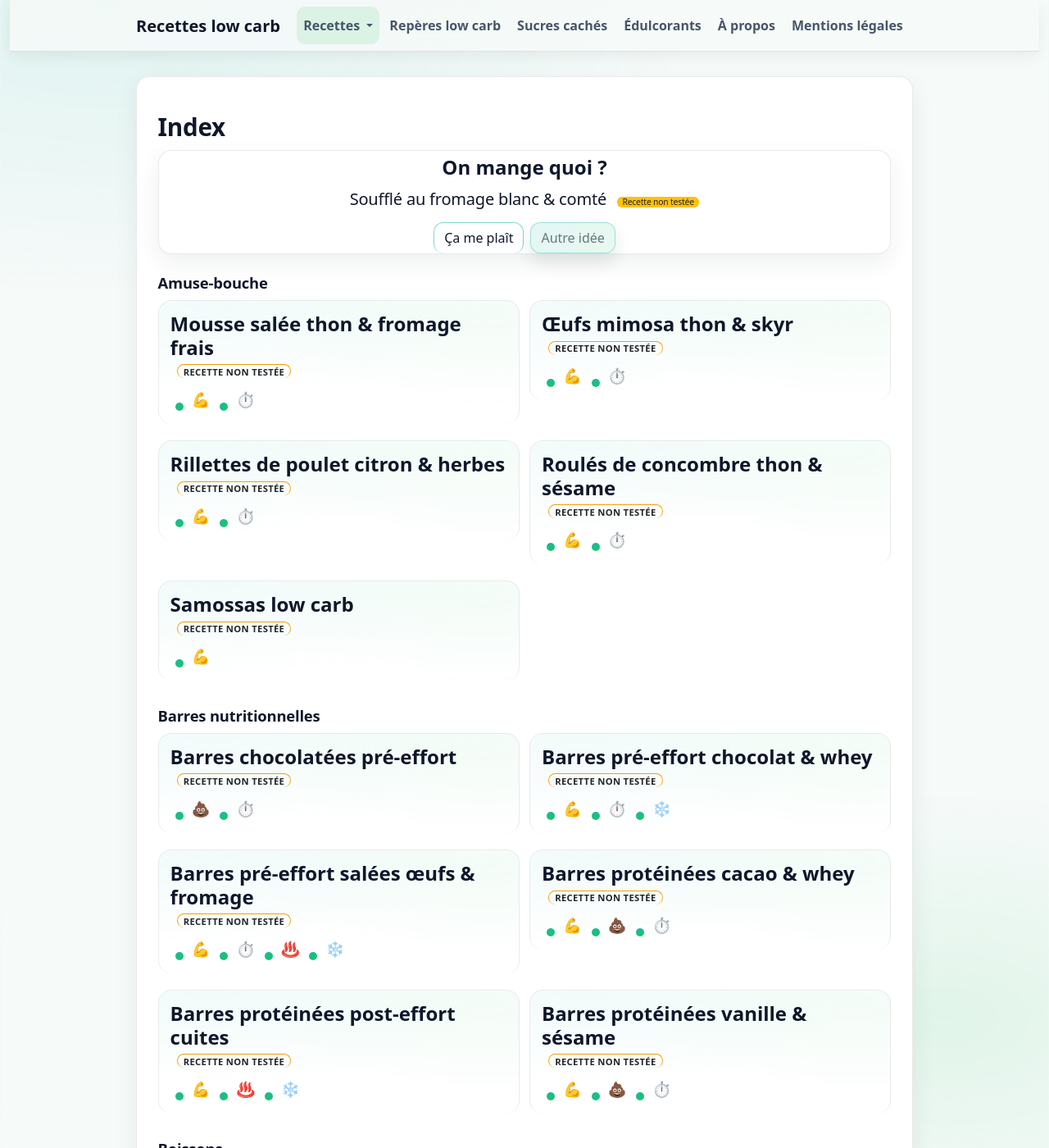
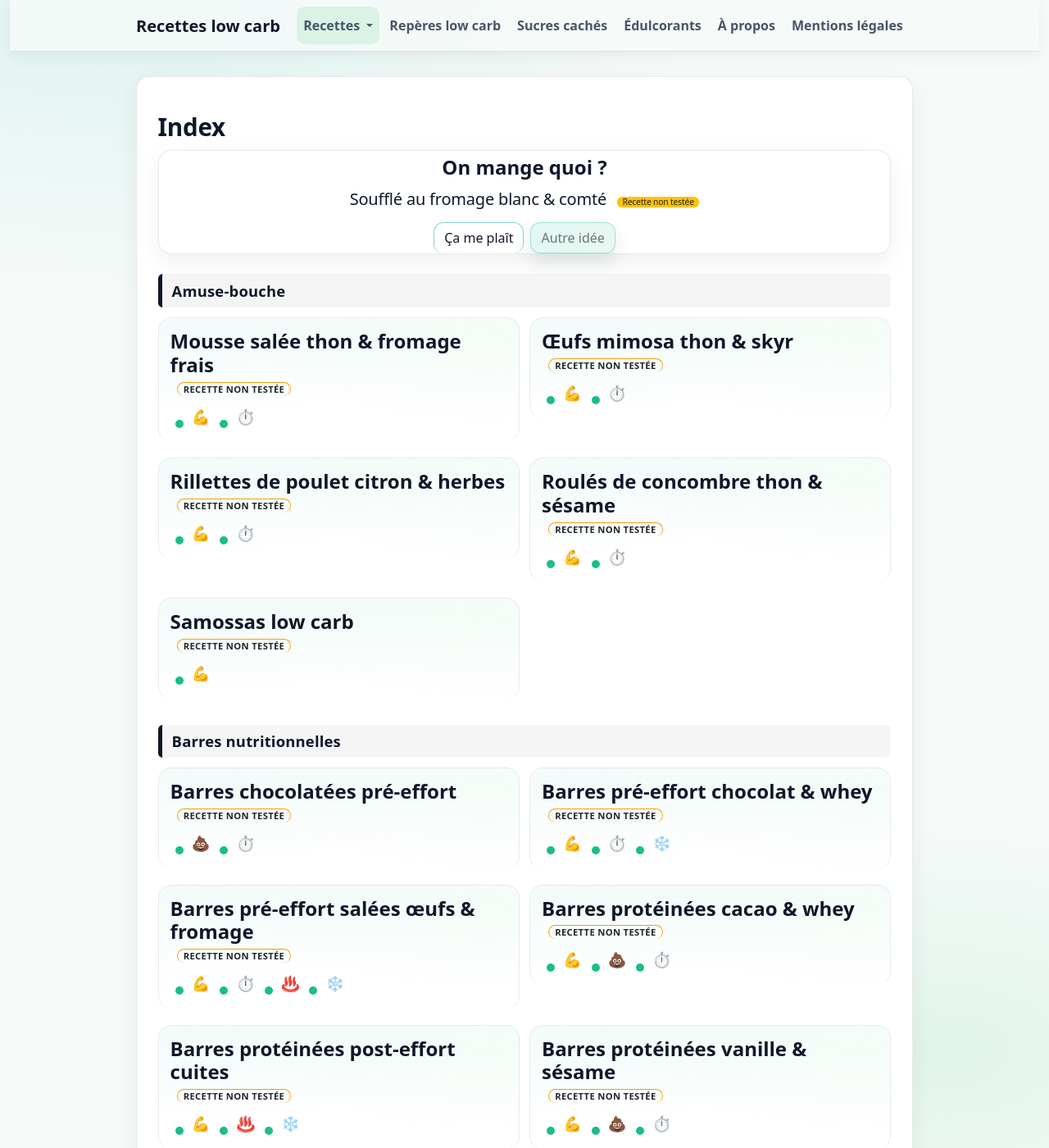
Before and after one commit to laurie-boissay/laurie-boissay.github.io, a Jekyll site: the page built from index.html, in a window 1280 px wide and 1400 px high. Shown: the whole window at 82% size. Built offline with Jekyll 4.4.1, drawn with Linux system fonts in a browser that asks for light colours.

Commit message:
Update index.html
cat + visibles

```diff
--- a/index.html
+++ b/index.html
@@ -13,14 +13,15 @@ body_id: "home"
 
   <!-- Styles locaux (index) -->
   <style>
+    /* Badges */
     .recipe-badges-line{
       display:flex;
-      flex-wrap:nowrap;            /* une seule ligne */
+      flex-wrap:nowrap;
       gap:.35rem;
       list-style:none;
       padding:0;
       margin:.25rem 0 0 0;
-      overflow-x:auto;             /* scroll horizontal si trop long */
+      overflow-x:auto;
       -webkit-overflow-scrolling: touch;
     }
     .recipe-badges-line li{
@@ -32,6 +33,23 @@ body_id: "home"
     }
     .recipe-badges-wrap{
       margin-top:.35rem;
+    }
+
+    /* Catégories plus visibles */
+    .recipe-category-title{
+      margin-top: 1.25rem;
+      margin-bottom: .75rem;
+      padding: .6rem .75rem;
+      border-left: .35rem solid currentColor;
+      background: rgba(0,0,0,.04);
+      border-radius: .35rem;
+      font-weight: 800;
+      letter-spacing: .2px;
+    }
+    .recipe-category-title a{
+      text-decoration: none;
+      border-bottom: none;
+      color: inherit;
     }
   </style>
 
@@ -48,7 +66,9 @@ body_id: "home"
   <!-- Sections catégories -->
   <div id="recipes-index">
     {% for g in grouped %}
-      <h3 id="{{ g.name | slugify }}">{{ g.name }}</h3>
+      <h3 id="{{ g.name | slugify }}" class="recipe-category-title">
+        <a href="#{{ g.name | slugify }}">{{ g.name }}</a>
+      </h3>
 
       <div class="recipe-group-block mb-4" data-recipe-group="{{ g.name | escape }}">
         {% assign group_recipes = g.items | sort: "recipe_sort" %}
@@ -70,7 +90,7 @@ body_id: "home"
                   {% endif %}
                 </div>
 
-                <!-- Sous-titre temporairement masqué : on n'affiche plus recipe_subtitle -->
+                <!-- Sous-titre temporairement masqué -->
 
                 <div class="recipe-badges-wrap">
                   <!-- Ligne 1 : badges (tags) -->
```
